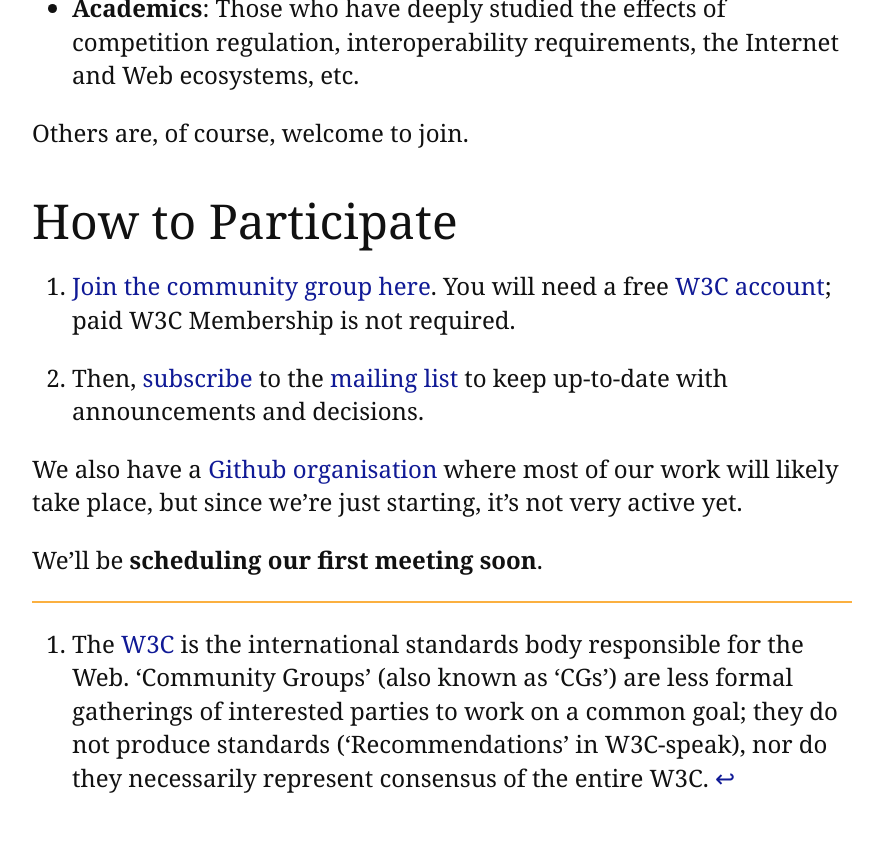
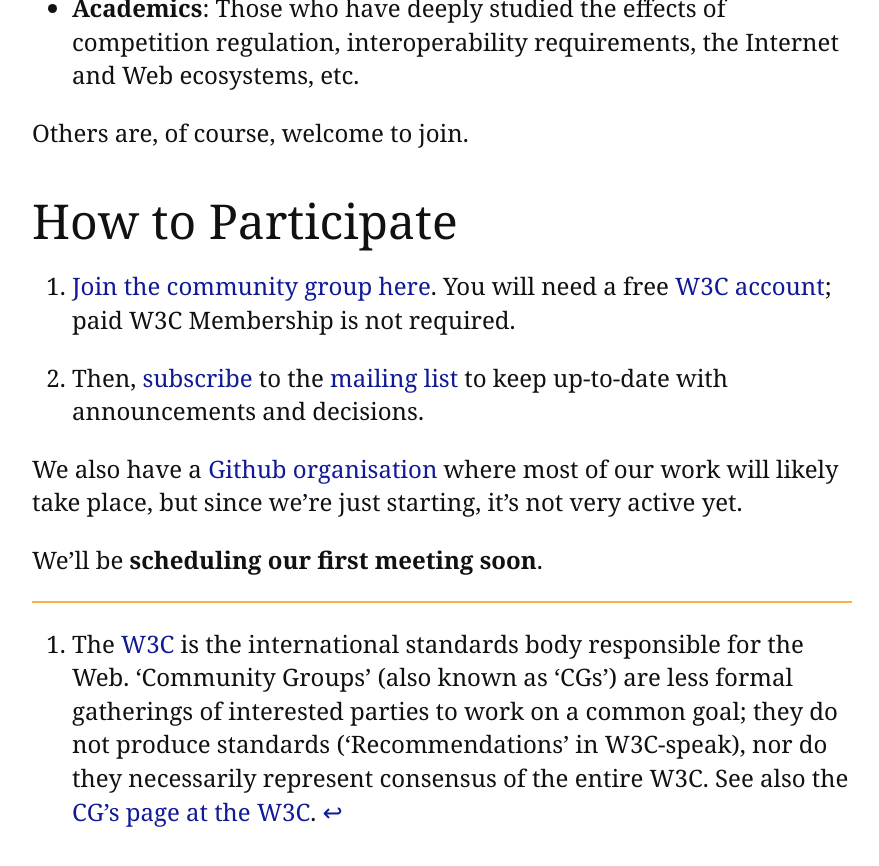
Before and after one commit to interop-remedies-cg/interop-remedies-cg.github.io, a Jekyll site: the page built from index.md, in a window 1280 px wide and 900 px high, scrolled down 1320 px. Shown: the top 866 px of the window, without its empty margins (192-1071 px from the left). Built offline with Jekyll 4.4.1, drawn with Linux system fonts in a browser that asks for light colours.

Commit message:
link to w3c page

```diff
--- a/index.md
+++ b/index.md
@@ -37,4 +37,4 @@ We'll be **scheduling our first meeting soon**.
 
 ------
 
-[^1]: The [W3C](http://w3.org/) is the international standards body responsible for the Web. 'Community Groups' (also known as 'CGs') are less formal gatherings of interested parties to work on a common goal; they do not produce standards ('Recommendations' in W3C-speak), nor do they necessarily represent consensus of the entire W3C.
+[^1]: The [W3C](http://w3.org/) is the international standards body responsible for the Web. 'Community Groups' (also known as 'CGs') are less formal gatherings of interested parties to work on a common goal; they do not produce standards ('Recommendations' in W3C-speak), nor do they necessarily represent consensus of the entire W3C. See also the [CG's page at the W3C](https://www.w3.org/community/interop-remedies/).
```
